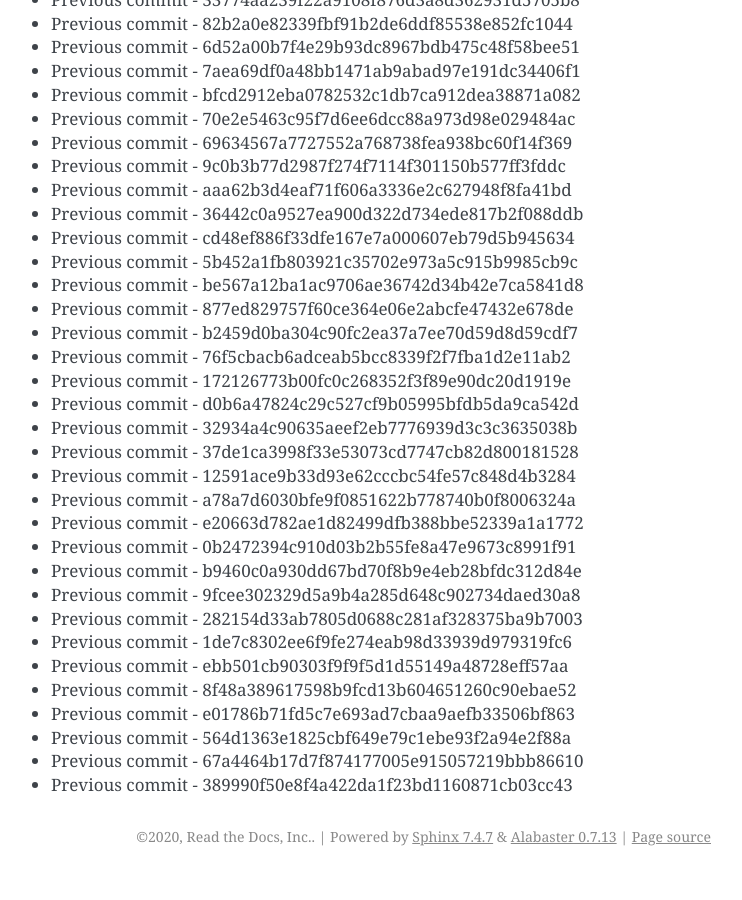
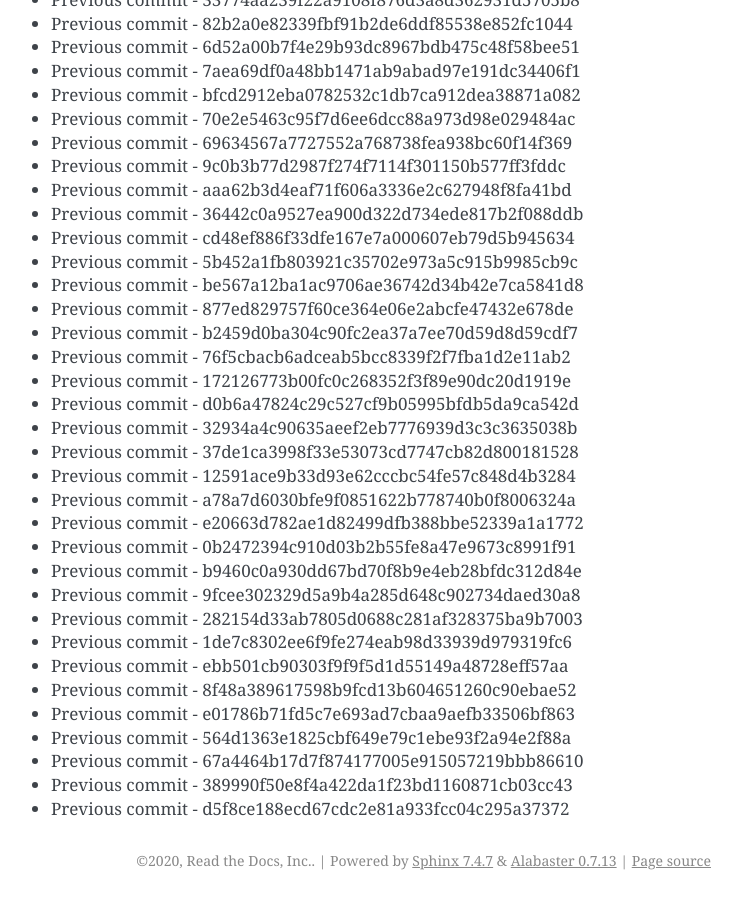
Before and after one commit to readthedocs/rtd-git-stresstest, a Sphinx documentation site: the page built from docs/updates.rst, in a window 1280 px wide and 900 px high, scrolled down 33543 px. Shown: the whole window, without its empty margins (399-1141 px from the left). Built offline with Sphinx 7.4.7, drawn with Linux system fonts in a browser that asks for light colours; before the commit the page ends 34419 px from its top, so only the background shows below that.

Commit message:
Generating commit from previous: d5f8ce188ecd67cdc2e81a933fcc04c295a37372

```diff
--- a/docs/updates.rst
+++ b/docs/updates.rst
@@ -1441,3 +1441,4 @@ It can be tested for any performance characteristics.
 * Previous commit - 564d1363e1825cbf649e79c1ebe93f2a94e2f88a
 * Previous commit - 67a4464b17d7f874177005e915057219bbb86610
 * Previous commit - 389990f50e8f4a422da1f23bd1160871cb03cc43
+* Previous commit - d5f8ce188ecd67cdc2e81a933fcc04c295a37372
```
